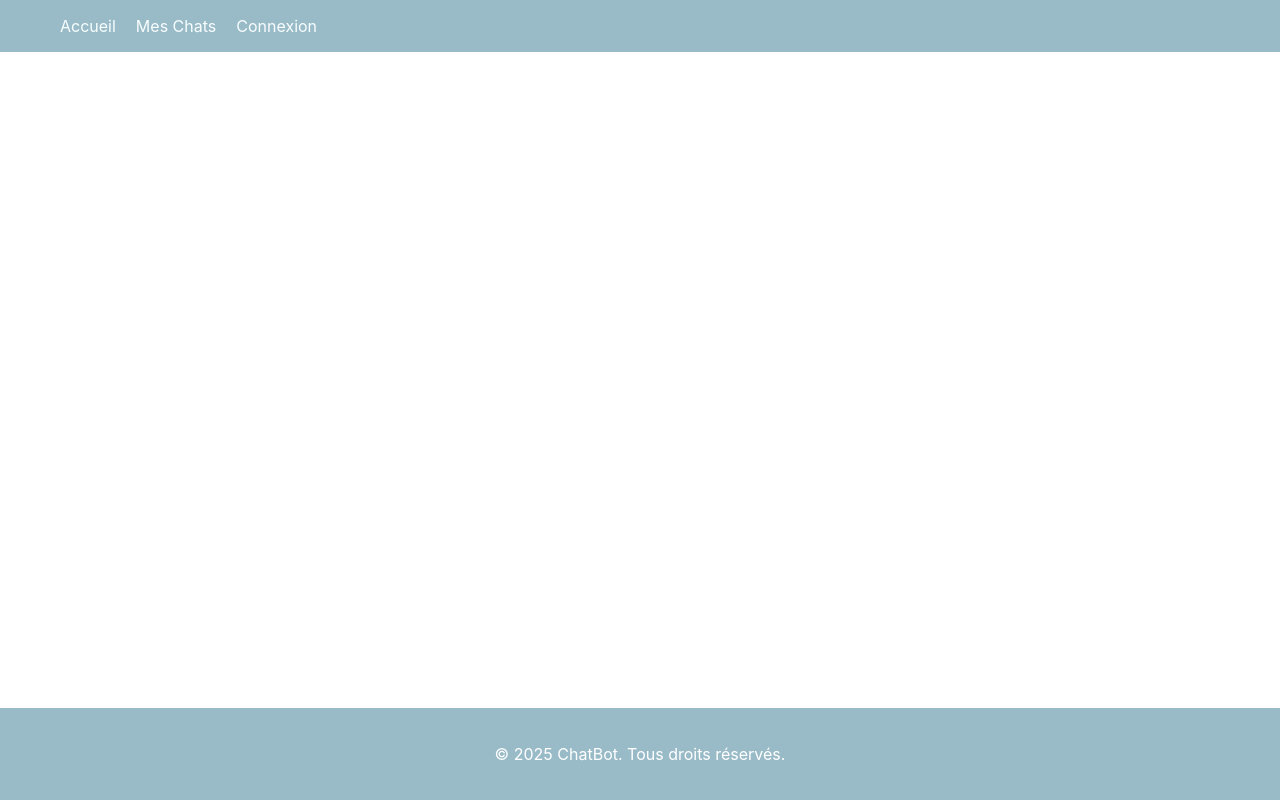
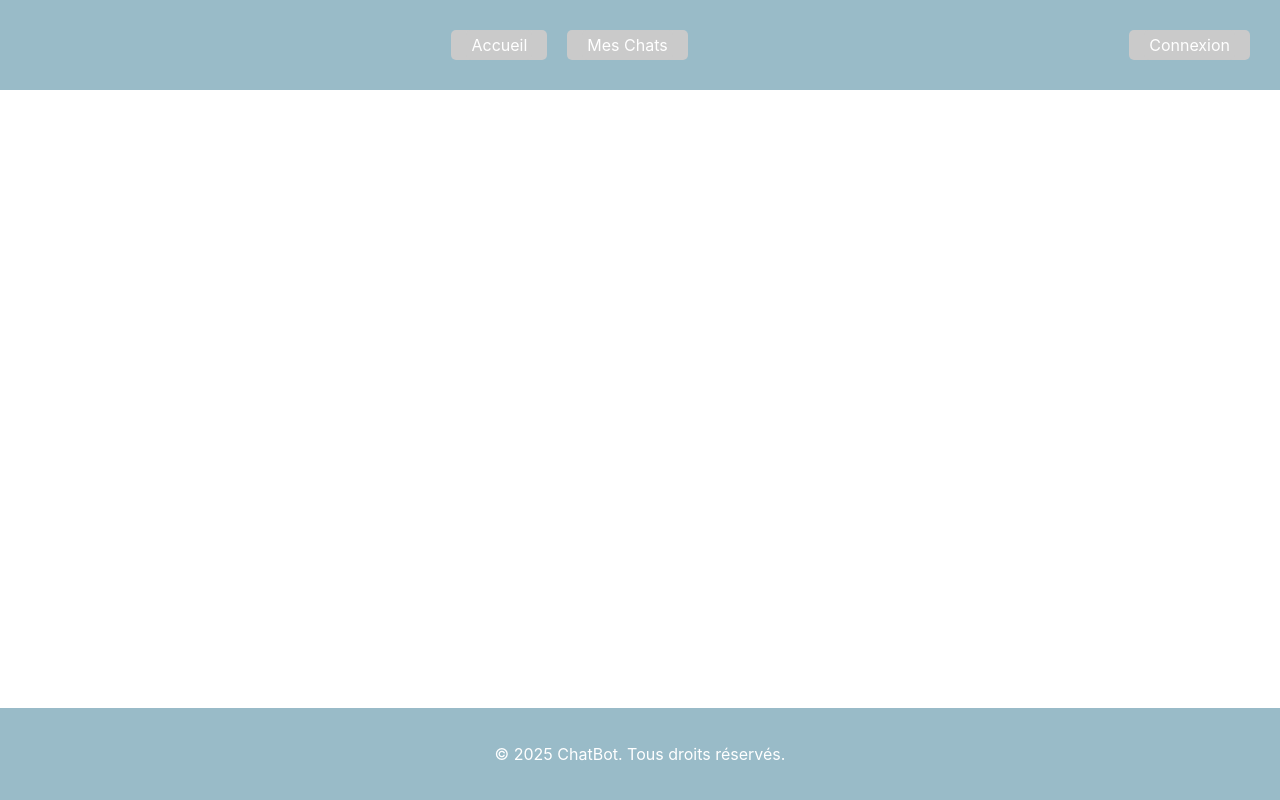
Before and after one commit to romainbrossault/Chatbot, a React (Create React App) app in the folder Frontend/frontend/: page / in a window 1280 px wide. Built offline with nearby package versions, Linux system fonts and the light colour scheme.

Commit message:
navbar modif

```diff
--- a/Frontend/frontend/src/CSS/navbar.css
+++ b/Frontend/frontend/src/CSS/navbar.css
@@ -1,16 +1,55 @@
 nav {
+    background-color: #99bbc8;
+    padding: 20px 20px;
+}
+
+nav ul {
     display: flex;
     justify-content: space-between;
     align-items: center;
-    background-color: #99bbc8;
+    list-style: none;
+    padding: 0;
+    margin: 0;
+    width: 100%;
 }
 
-nav a {
-    margin-left: 10px;
-    color: #f8fdfd;
-    text-decoration: none;
+.navbar {
+    display: flex;
+    justify-content: center;
+    flex-grow: 1;
 }
 
-nav a:hover {
-    color: #cacaca;
+.navbar a {
+    text-decoration: none;
+    color: white;
+    background-color: #cacaca;
+    padding: 5px 5px;
+    border-radius: 5px;
+    margin : 10px;
+    transition-duration: 0.2s;
 }
+
+.navbar a:hover {
+    transform: scale(1.1);
+    transition-duration: 0.2s;
+}
+
+.login-button {
+    margin-left: auto;
+
+}
+
+.login-button a {
+    text-decoration: none;
+    color: white;
+    background-color: #cacaca;
+    padding: 5px 5px;
+    border-radius: 5px;
+    margin : 10px;
+    transition-duration: 0.2s;
+}
+
+.login-button a:hover {
+    transform: scale(2.0);
+    transition-duration: 0.2s;
+}
--- a/Frontend/frontend/src/Components/navbar.js
+++ b/Frontend/frontend/src/Components/navbar.js
@@ -1,18 +1,18 @@
 import React from 'react';
-
-import {Link} from 'react-router-dom';
-
+import { Link } from 'react-router-dom';
 import '../CSS/navbar.css';
 
 export const Navbar = () => {
     return (
         <nav>
-            <ul className='navbar'>
-                <Link to="/"><a>Accueil</a></Link>
-
-                <Link to="/Chats"><a>Mes Chats</a></Link>
-
-                <Link to="/Connexion"><a>Connexion</a></Link>
+            <ul>
+                <div className='navbar'>
+                    <Link to="/"><a className='nav-button'>Accueil</a></Link>
+                    <Link to="/Chats"><a className='nav-button'>Mes Chats</a></Link>
+                </div>
+                <div className='login-button'>
+                    <Link to="/Connexion"><a className='nav-button'>Connexion</a></Link>
+                </div>
             </ul>
         </nav>
     );
--- a/Frontend/frontend/src/Pages/Accueil.js
+++ b/Frontend/frontend/src/Pages/Accueil.js
@@ -2,8 +2,7 @@ import React from "react";
 
 export const Accueil = () => {
     return
-        <div>
-        Coucou
+        <div>Coucou
         </div>
 };
 
```
